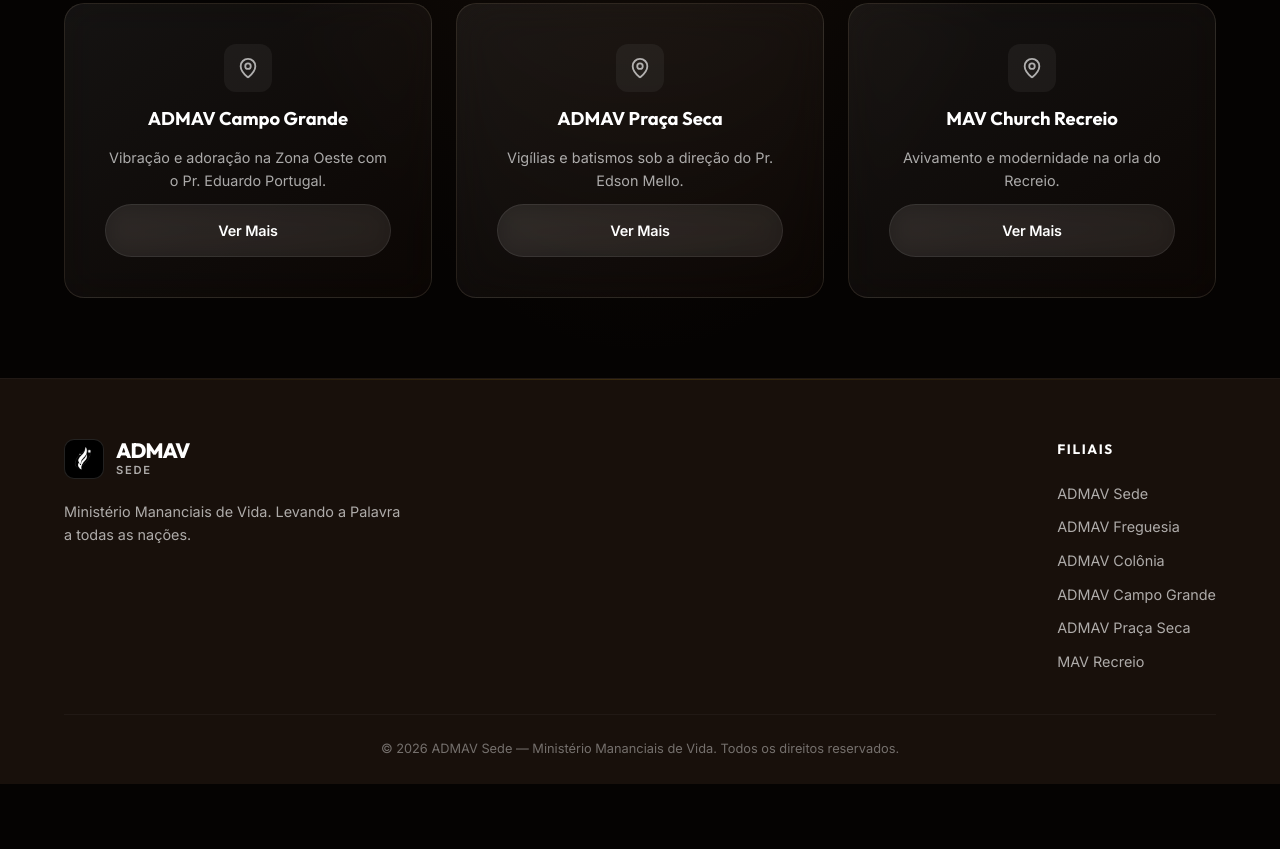
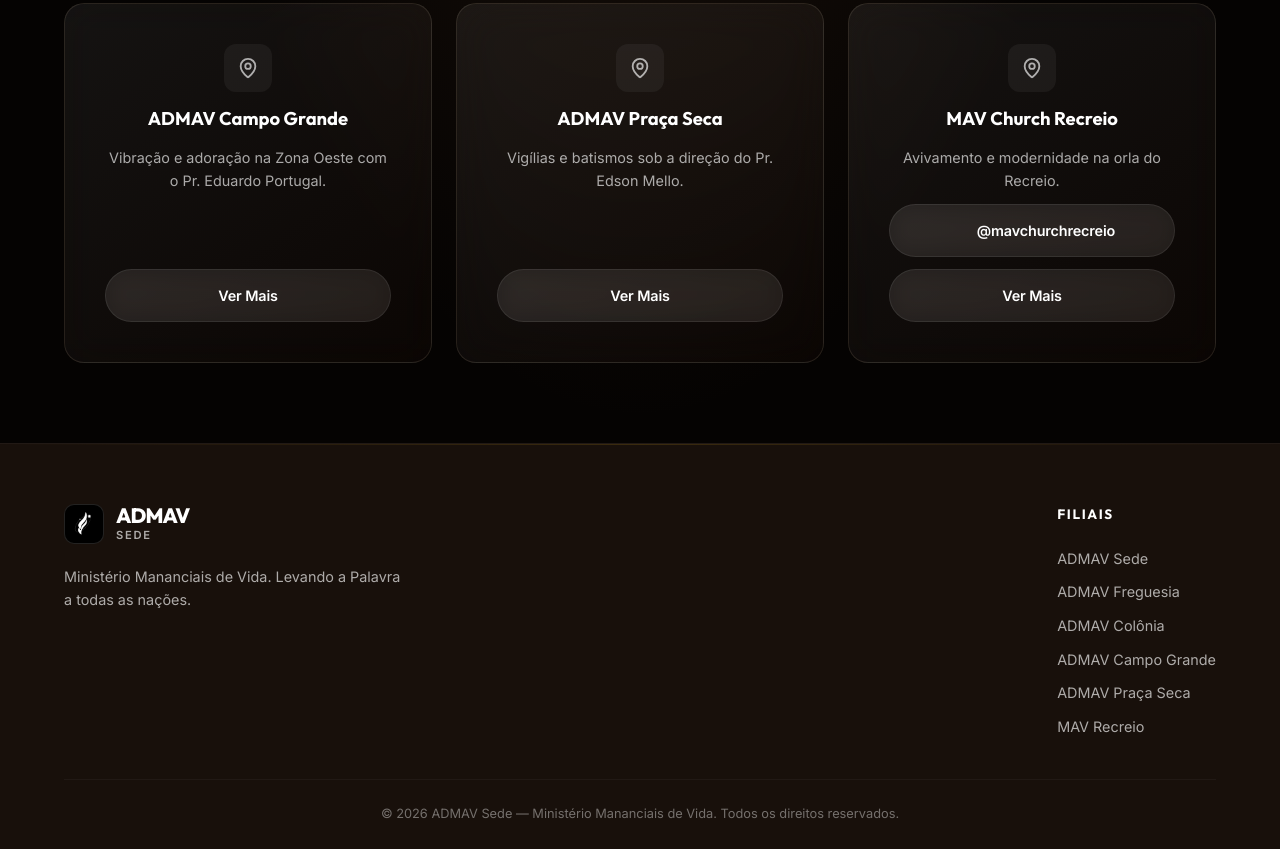
Before and after one commit to maykonlincolnusa/Site-Admav-Sede, a website: page index.html in a window 1280 px wide. Shown: the part 7004-7853 px from the top of the page. Before the commit the page ends 7788 px from the top, so only its background shows below. Drawn offline with nearby package versions, Linux system fonts and the light colour scheme.

Commit message:
fix: add MAV Church Recreio Instagram link

```diff
--- a/index.html
+++ b/index.html
@@ -452,6 +452,10 @@
                     <div class="branch-icon-wrap"><i data-lucide="map-pin"></i></div>
                     <h3 class="branch-name">MAV Church Recreio</h3>
                     <p class="branch-desc">Avivamento e modernidade na orla do Recreio.</p>
+                    <a href="https://www.instagram.com/mavchurchrecreio/" target="_blank" rel="noopener noreferrer" class="btn btn-glass btn-full">
+                        <i data-lucide="instagram"></i>
+                        @mavchurchrecreio
+                    </a>
                     <a href="recreio.html" class="btn btn-glass btn-full">Ver Mais</a>
                 </div>
             </div>
```
Also changed, not shown: nossas-igrejas.html (+1 -1 lines), recreio.html (+1 -1 lines).
